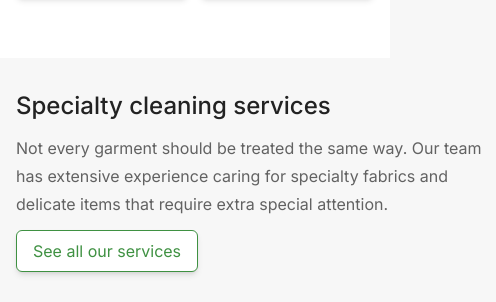
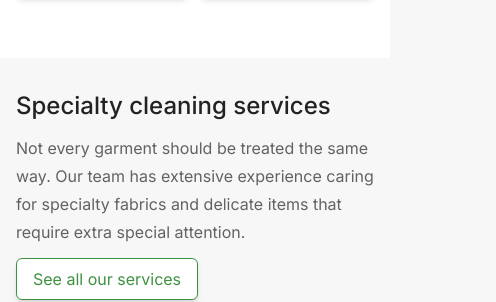
Before and after one commit to arishalidev/bizz-cleaners, a React (Vite) app in the folder client/: page / in a window 390 px wide. Shown: the part 3220-3522 px from the top of the page, 496 px wide, since content can reach past the window. Built offline with nearby package versions, Linux system fonts and the light colour scheme; no server answers.

Commit message:
bugfixes, moved button position

```diff
--- a/client/src/pages/Home/BusinessInfo.tsx
+++ b/client/src/pages/Home/BusinessInfo.tsx
@@ -24,13 +24,6 @@ const BusinessInfo: React.FC<BusinessInfoProps> = ({ hoursOfOperation, isOpen }
                     <Body subtext={true} className={"mt-2 max-w-110"}>From everyday clothes to garments that need extra care, you can count on us to
                         get the job done right.</Body>
                 </div>
-                <div className={"mr-auto"}>
-                    <div className={"flex gap-8"}>
-                        <Button className={"flex-1 md:flex-none md:w-56"} onClick={linkToPortal}>Schedule collection </Button>
-                        <Button className={"flex-1 md:flex-none md:w-56"} variant={"other"} onClick={linkToDirections}>Find us</Button>
-                    </div>
-                </div>
-
 
                 <div className={"md:mt-4"}>
                     <div className={"overflow-hidden"}>
@@ -61,6 +54,13 @@ const BusinessInfo: React.FC<BusinessInfoProps> = ({ hoursOfOperation, isOpen }
                                 className={"h-96 md:h-112 w-full"}/>
                         </div>
                     </div>
+                    <div className={"mr-auto"}>
+                        <div className={"flex gap-8"}>
+                            <Button className={"flex-1 md:flex-none md:w-56"} onClick={linkToPortal}>Schedule collection </Button>
+                            <Button className={"flex-1 md:flex-none md:w-56"} variant={"other"} onClick={linkToDirections}>Find us</Button>
+                        </div>
+                    </div>
+
                 </div>
             </div>
         </div>
--- a/client/src/pages/Home/SpecialtyServices.tsx
+++ b/client/src/pages/Home/SpecialtyServices.tsx
@@ -56,7 +56,7 @@ function SpecialtyServices() {
                         <Button variant={"other"} className={"mt-5 hidden lg:block"} onClick={() => navigate("/services")}>See all our services</Button>
                     </div>
 
-                    <Body subtext={true} className={"w-120 lg:ml-auto lg:mt-1"}>Not every garment should be treated the same way. Our team has extensive
+                    <Body subtext={true} className={"max-w-120 lg:ml-auto lg:mt-1"}>Not every garment should be treated the same way. Our team has extensive
                         experience caring for specialty fabrics and delicate items that require extra special attention.</Body>
                     <div>
                         <Button variant={"other"} className={" block lg:hidden"} onClick={() => navigate("/services")}>See all our services</Button>
```
